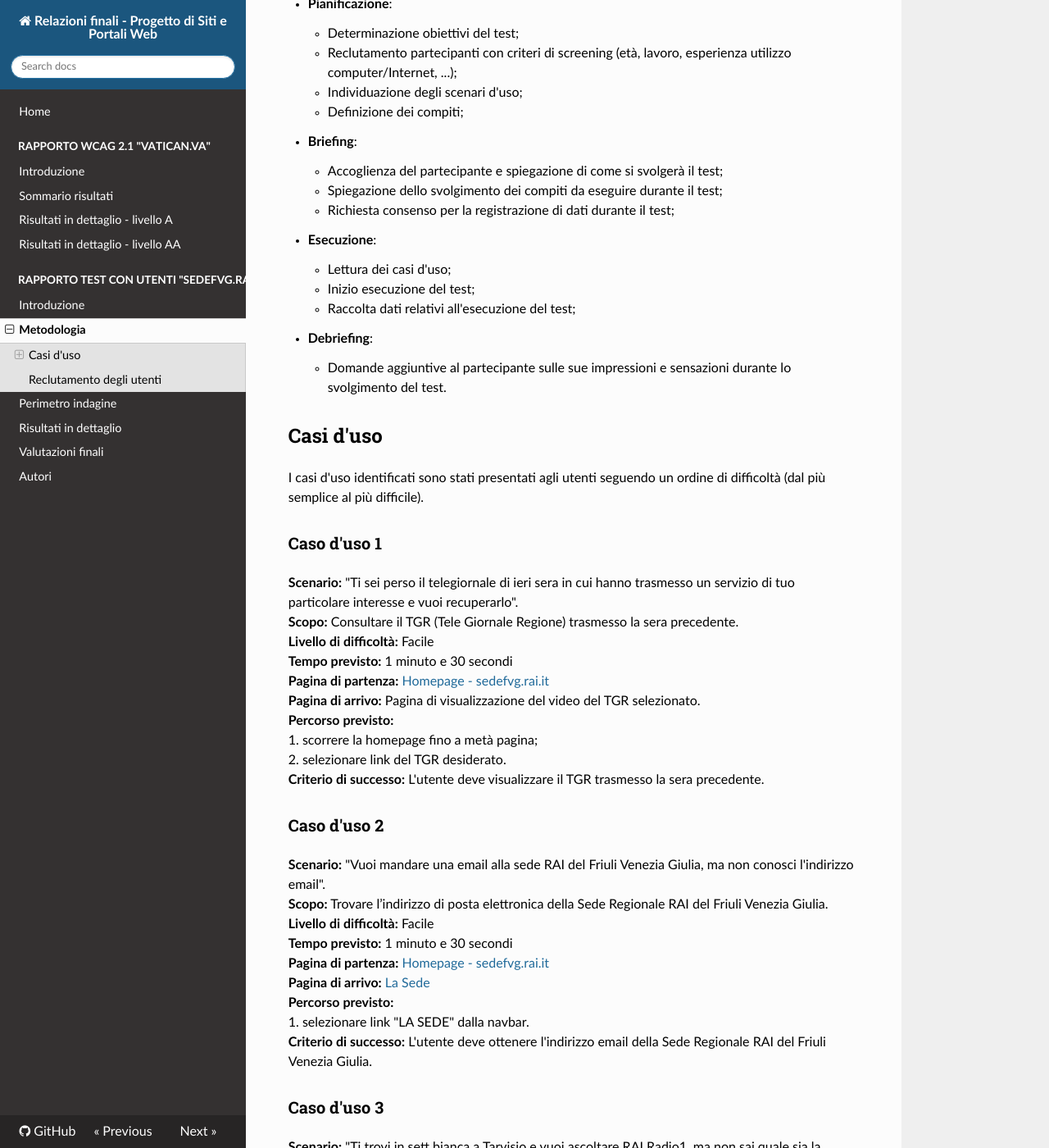
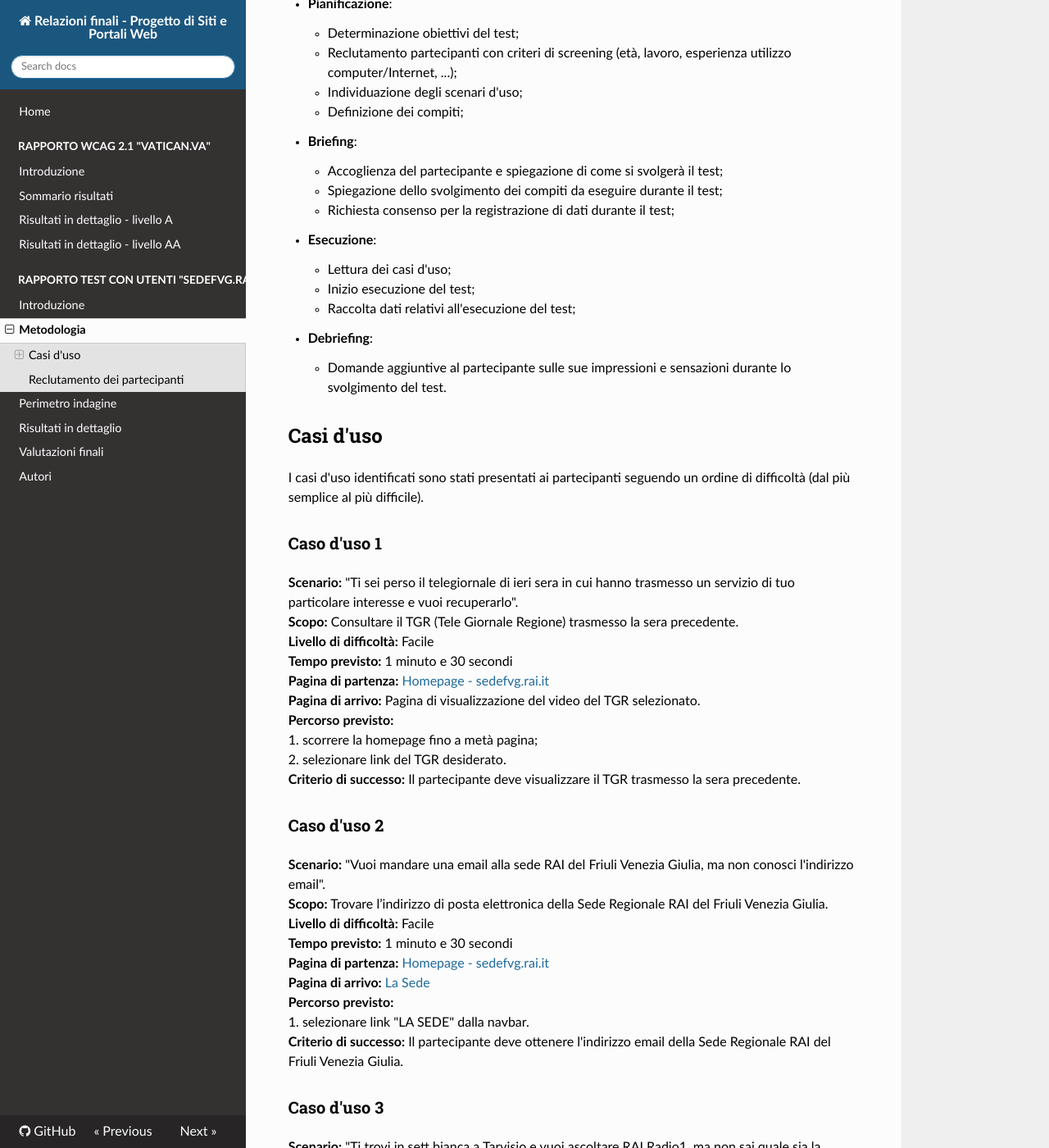
Before and after one commit to amosth/MA0175-Progetto-di-Siti-Web, an MkDocs documentation site: the page built from docs/ut_sedefvg_metodologia.md, in a window 1280 px wide and 1400 px high, scrolled down 197 px. Shown: the whole window at 82% size. Built offline with MkDocs 1.6.1, drawn with Linux system fonts in a browser that asks for light colours; nearby versions of some CDN libraries; some of the changed text lies outside the part shown.

Commit message:
sostituisce "utent*" con "partecipant*"

```diff
--- a/docs/extra.css
+++ b/docs/extra.css
@@ -131,7 +131,7 @@ td.result{
 
 .rst-content table.docutils th,
 .rst-content table.docutils td{
-    padding: 10px 6px !important;
+    padding: 10px 4px !important;
 }
 
 .rst-content table.profiles th,
--- a/docs/ut_sedefvg_metodologia.md
+++ b/docs/ut_sedefvg_metodologia.md
@@ -34,7 +34,7 @@ Per lo svolgimento del test sono state seguite queste fasi:
 
 ## Casi d'uso
 
-I casi d'uso identificati sono stati presentati agli utenti seguendo un ordine di difficoltà (dal più semplice al più difficile).
+I casi d'uso identificati sono stati presentati ai partecipanti seguendo un ordine di difficoltà (dal più semplice al più difficile).
 
 ### Caso d'uso 1
 
@@ -61,7 +61,7 @@ Pagina di visualizzazione del video del TGR selezionato.
 2. selezionare link del TGR desiderato.
 
 **Criterio di successo:**
-L'utente deve visualizzare il TGR trasmesso la sera precedente.
+Il partecipante deve visualizzare il TGR trasmesso la sera precedente.
 
 ### Caso d'uso 2
 
@@ -87,7 +87,7 @@ Facile
 1. selezionare link "LA SEDE" dalla navbar.
 
 **Criterio di successo:**
-L'utente deve ottenere l'indirizzo email della Sede Regionale RAI del Friuli Venezia Giulia.
+Il partecipante deve ottenere l'indirizzo email della Sede Regionale RAI del Friuli Venezia Giulia.
 
 ### Caso d'uso 3
 
@@ -114,7 +114,7 @@ Medio
 2. scorrere fino a fine pagina.
 
 **Criterio di successo:**
-L'utente deve ottenere la frequenza radio per sintonizzarsi a RAI Radio1 da Tarvisio.
+Il partecipante deve ottenere la frequenza radio per sintonizzarsi a RAI Radio1 da Tarvisio.
 
 ### Caso d'uso 4
 
@@ -145,7 +145,7 @@ Medio
 6. avviare il player.
 
 **Criterio di successo:**
-L'utente deve ascoltare l’ultima puntata andata in onda del programma *Rock Revolution*.
+Il partecipante deve ascoltare l’ultima puntata andata in onda del programma *Rock Revolution*.
 
 ### Caso d'uso 5
 
@@ -174,29 +174,29 @@ Medio
 4. scorrere la pagina ottenuta fino a metà.
 
 **Criterio di successo:**
-L'utente deve trovare i contatti (telefono ed email) della persona a capo della conduzione del programma radio *Peter Pan - I Bambini Ci Guardano*.
+Il partecipante deve trovare i contatti (telefono ed email) della persona a capo della conduzione del programma radio *Peter Pan - I Bambini Ci Guardano*.
 
 
 
-## Reclutamento degli utenti
+## Reclutamento dei partecipanti
 
-Secondo una ricerca condotta da Jakob Nielsen, un test effettuato con 5 utenti riesce ad individuare il 75-80% dei problemi di usabilità di un sito web. Per il nostro test abbiamo perciò reclutato un campione di 5 utenti, scelti tra diverse fasce di età e di esperienza in merito all'utilizzo di computer e di Internet.
+Secondo una ricerca condotta da Jakob Nielsen, un test effettuato con 5 partecipanti riesce ad individuare il 75-80% dei problemi di usabilità di un sito web. Per il nostro test abbiamo perciò reclutato un campione di 5 partecipanti, scelti tra diverse fasce di età e di esperienza in merito all'utilizzo di computer e di Internet.
 
 In fase di briefing, è stato loro sottoposto un [questionario](https://forms.gle/NuUQovPBBxdL46B78), nel quale vengono richiesti alcuni dati personali (come ad esempio sesso, età, professione, ...) con la finalità di raccogliere i relativi profili. Nel questionario vengono inoltre spiegati lo scopo e lo svolgimento del test.
 
 <br/>
 
-La seguente tabella riassume i profili degli utenti, raccolti tramite il questionario, ai quali è stato sottoposto il test:
+La seguente tabella riassume i profili dei partecipanti, raccolti tramite il questionario, ai quali è stato sottoposto il test:
 
 <table class="docutils profiles">
     <thead>
         <tr>
             <th></th>
-            <th scope="col">Utente A</th>
-            <th scope="col">Utente B</th>
-            <th scope="col">Utente C</th>
-            <th scope="col">Utente D</th>
-            <th scope="col">Utente E</th>
+            <th scope="col">Partecipante A</th>
+            <th scope="col">Partecipante B</th>
+            <th scope="col">Partecipante C</th>
+            <th scope="col">Partecipante D</th>
+            <th scope="col">Partecipante E</th>
         </tr>
     </thead>
     <tbody>
```
Also changed, not shown: docs/ut_sedefvg_introduzione.md (+1 -1 lines), docs/ut_sedefvg_risultati.md (+4 -4 lines).
